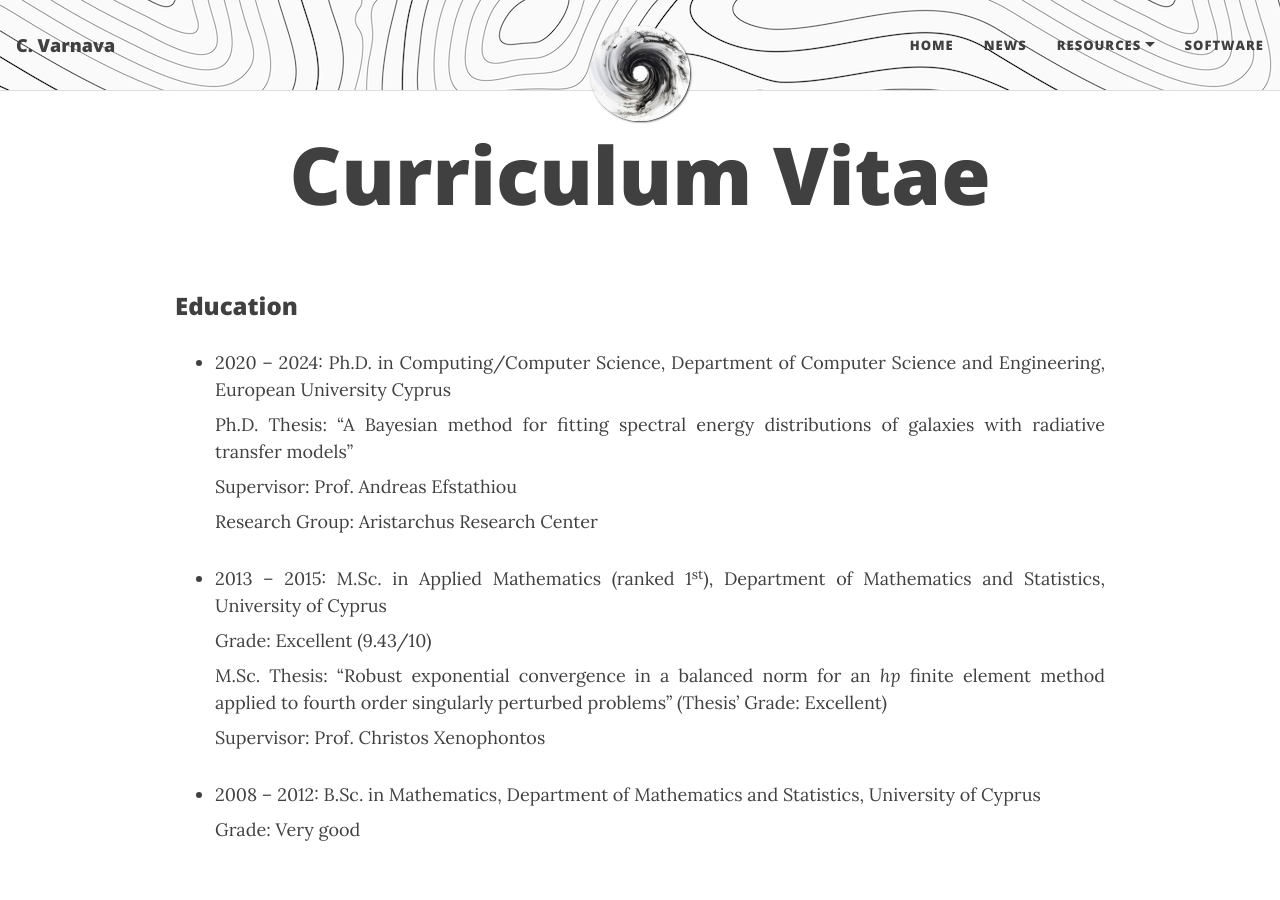
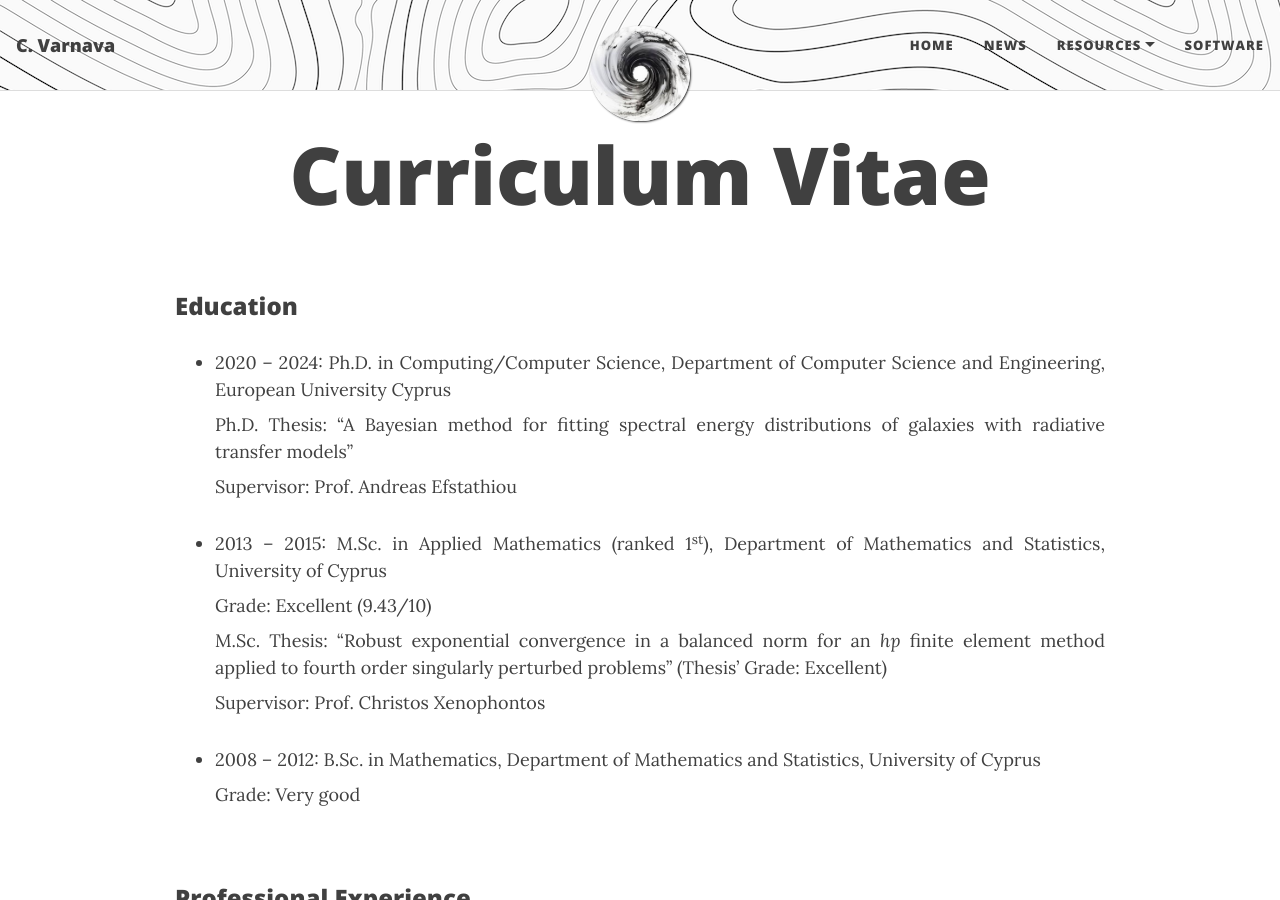
Before and after one commit to ch-var/ch-var.github.io, a Jekyll site: the page built from cv.html, in a window 1280 px wide and 900 px high. Built offline with Jekyll 4.4.1, drawn with Linux system fonts in a browser that asks for light colours; formulas are drawn with MathJax 3.

Commit message:
Update cv.html

```diff
--- a/cv.html
+++ b/cv.html
@@ -26,8 +26,7 @@
 <ul>
 <li class="responsive-margin" style="margin-bottom: 8px;">2020 – 2024: Ph.D. in Computing/Computer Science, Department of Computer Science and Engineering, European University Cyprus</li>
 <p align='justify' class="responsive-margin" style="margin-top: 0px; margin-bottom: 8px;">Ph.D. Thesis: “A Bayesian method for fitting spectral energy distributions of galaxies with radiative transfer models”</p>
-<p align='justify' class="responsive-margin" style="margin-top: 0px; margin-bottom: 8px;">Supervisor: Prof. Andreas Efstathiou</p>
-<p align='justify' class="responsive-margin" style="margin-top: 0px;">Research Group: Aristarchus Research Center</p>
+<p align='justify' class="responsive-margin" style="margin-top: 0px;">Supervisor: Prof. Andreas Efstathiou</p>
 <li class="responsive-margin" style="margin-bottom: 8px;">2013 – 2015: M.Sc. in Applied Mathematics (ranked 1<sup>st</sup>), Department of Mathematics and Statistics, University of Cyprus</li>
 <p align='justify' class="responsive-margin" style="margin-top: 0px; margin-bottom: 8px;">Grade: Excellent (9.43/10)</p>
 <p align='justify' class="responsive-margin" style="margin-top: 0px; margin-bottom: 8px;">M.Sc. Thesis: “Robust exponential convergence in a balanced norm for an <i>hp</i> finite element method applied to fourth order singularly perturbed problems” (Thesis’ Grade: Excellent)</p>
```
